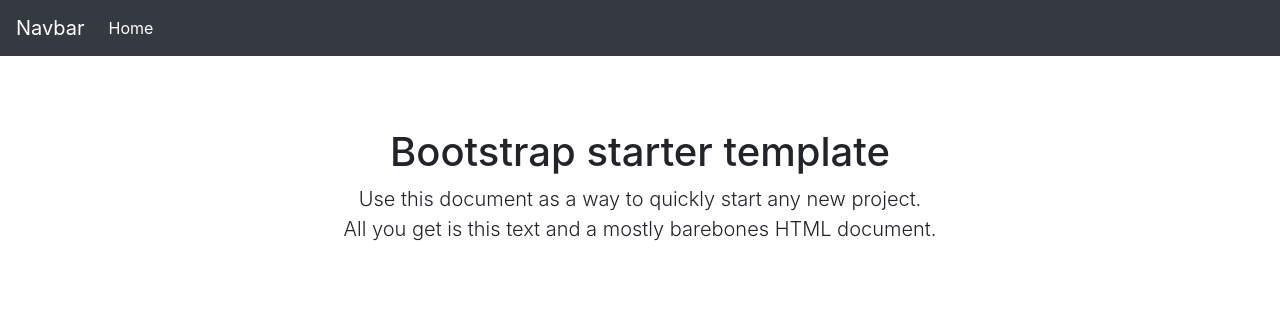
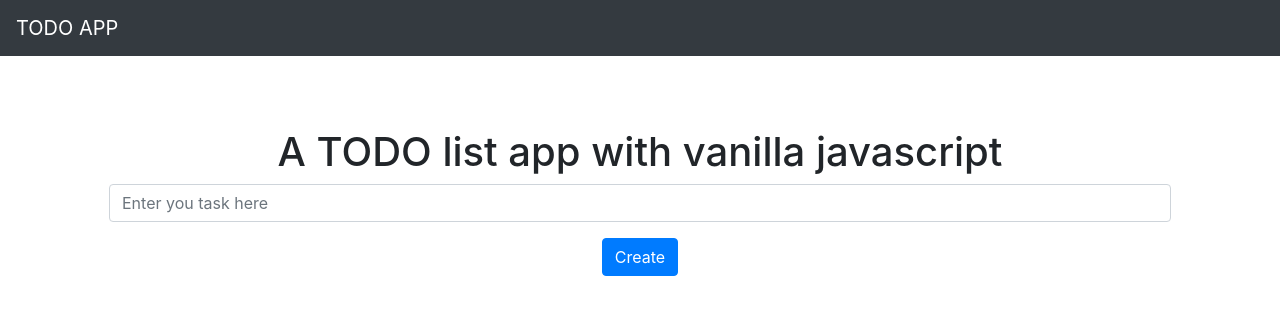
Before and after one commit to Rowadz/js-todo-list-yt, a plain HTML site: page index.html in a window 1280 px wide. Drawn offline with nearby package versions, Linux system fonts and the light colour scheme.

Commit message:
Add input to create a task

```diff
--- a/index.html
+++ b/index.html
@@ -14,7 +14,7 @@
   </head>
   <body>
     <nav class="navbar navbar-expand-md navbar-dark bg-dark fixed-top">
-      <a class="navbar-brand" href="#">Navbar</a>
+      <a class="navbar-brand" href="#">TODO APP</a>
       <button
         class="navbar-toggler"
         type="button"
@@ -27,24 +27,20 @@
         <span class="navbar-toggler-icon"></span>
       </button>
 
-      <div class="collapse navbar-collapse" id="navbarsExampleDefault">
-        <ul class="navbar-nav mr-auto">
-          <li class="nav-item active">
-            <a class="nav-link" href="#"
-              >Home <span class="sr-only">(current)</span></a
-            >
-          </li>
-        </ul>
-      </div>
     </nav>
 
     <main role="main" class="container">
       <div class="starter-template">
-        <h1>Bootstrap starter template</h1>
-        <p class="lead">
-          Use this document as a way to quickly start any new project.<br />
-          All you get is this text and a mostly barebones HTML document.
-        </p>
+        <h1>A TODO list app with vanilla javascript</h1>
+        <div class="form-group">
+          <input
+            type="text"
+            class="form-control"
+            id="task-text"
+            placeholder="Enter you task here"
+          />
+        </div>
+        <button type="button" class="btn btn-primary">Create</button>
       </div>
     </main>
 
```
